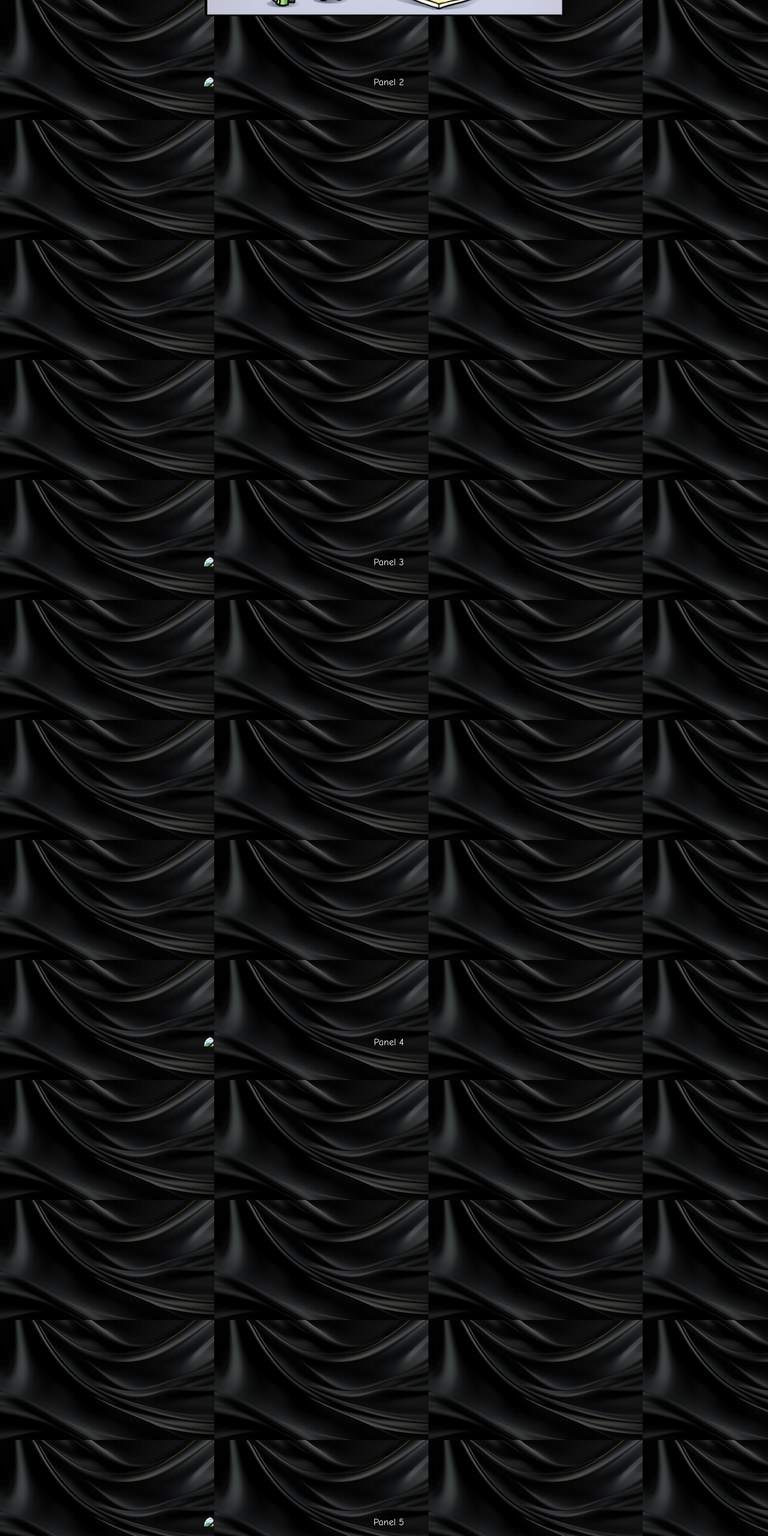
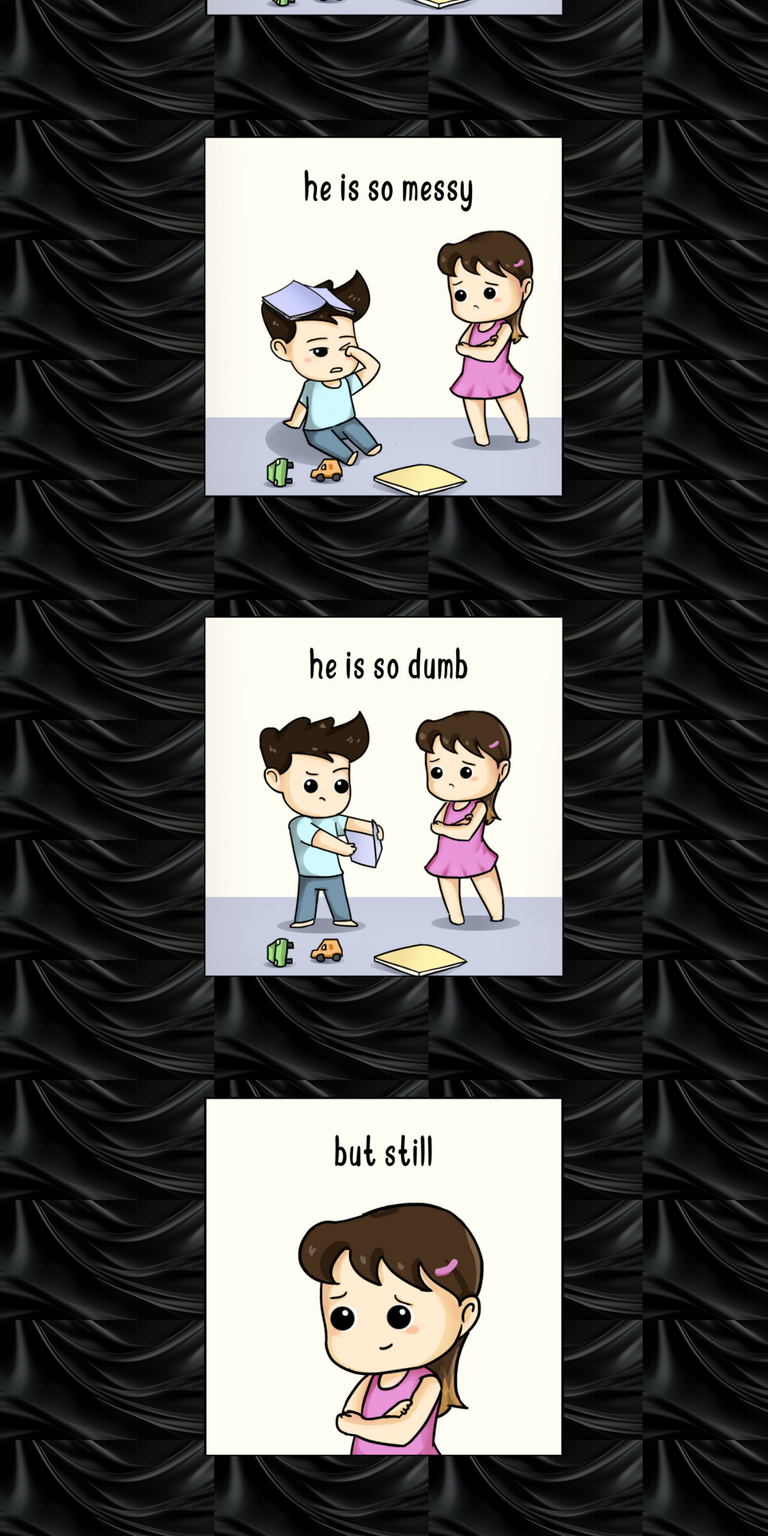
Before and after one commit to allenkaykay12/scrollAnimation, a plain HTML site: page index.html in a window 1280 px wide. Shown: the part 800-3360 px from the top of the page at 60% size. Drawn offline with Linux system fonts and the light colour scheme; the site is published under a folder, as on GitHub Pages, so addresses that start at the root find nothing.

Commit message:
Update index.html

```diff
--- a/index.html
+++ b/index.html
@@ -14,10 +14,10 @@
       </div>
 
       <div class="panel"><img src="images/pic1.png" alt="Panel 1" /></div>
-      <div class="panel"><img src="/images/pic2.png" alt="Panel 2" /></div>
-      <div class="panel"><img src="/images/pic3.png" alt="Panel 3" /></div>
-      <div class="panel"><img src="/images/pic4.png" alt="Panel 4" /></div>
-      <div class="panel"><img src="/images/pic5.png" alt="Panel 5" /></div>
+      <div class="panel"><img src="images/pic2.png" alt="Panel 2" /></div>
+      <div class="panel"><img src="images/pic3.png" alt="Panel 3" /></div>
+      <div class="panel"><img src="images/pic4.png" alt="Panel 4" /></div>
+      <div class="panel"><img src="images/pic5.png" alt="Panel 5" /></div>
 
       <div class="end-panel">
         <h1>The End</h1>
```
